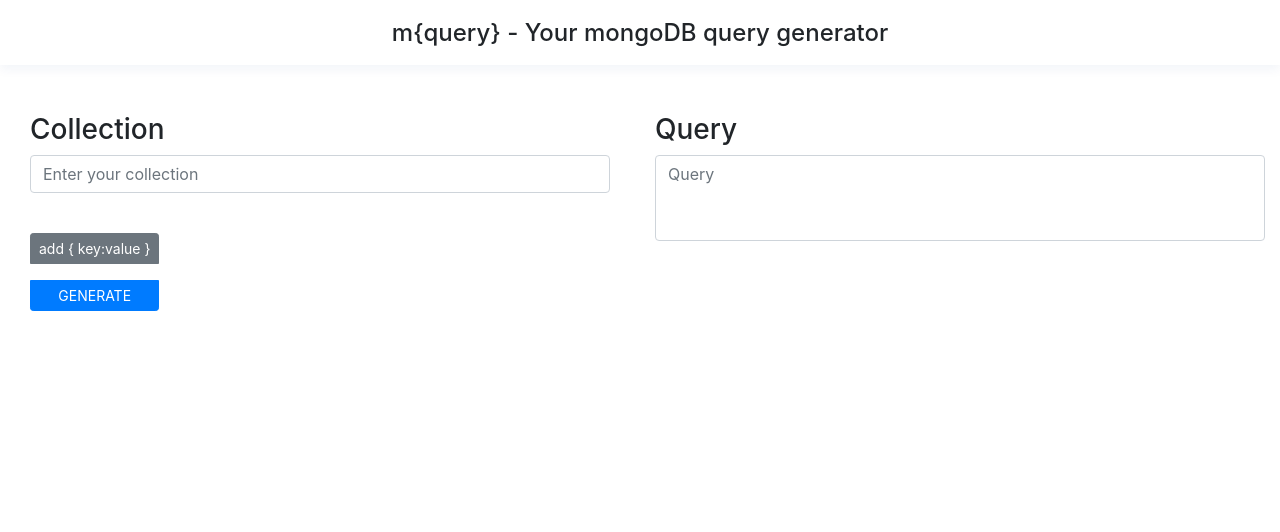
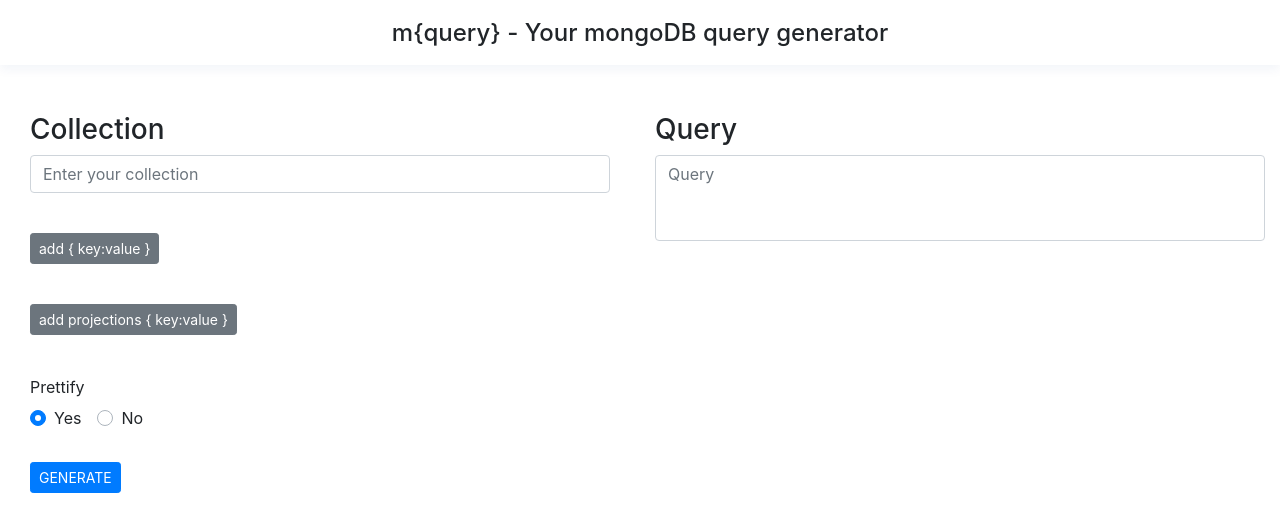
Before and after one commit to pawansingh972/mquery, a Vue app: page / in a window 1280 px wide. Shown: the top 532 px of the page. Built offline with nearby package versions, Linux system fonts and the light colour scheme.

Commit message:
Added projections & an option for prettify

```diff
--- a/src/components/Query.vue
+++ b/src/components/Query.vue
@@ -25,10 +25,22 @@
                       <input v-model='values[index]' class="ml-4" :type="keyValue.type" name="" :id="'value-' + keyValue.index">
                     </li>
                   </ol>
-                  <b-button-group vertical>
-                    <b-button size="sm" v-on:click="addKeyValue" class="mt-3">add { key:value }</b-button>
-                    <b-button size="sm" variant="primary" v-on:click="constructQuery" class="mt-3">GENERATE</b-button>
-                  </b-button-group>
+                  <b-button size="sm" v-on:click="addKeyValue" class="mt-3">add { key:value }</b-button><br>
+                  <!-- Projections Key/Value pairs -->
+                  <ol class="mt-4">
+                    <li class="mb-4" v-for="(projection, index) in projections" :key="index">
+                      <input v-model='p_keys[index]' :type="projection.type" name="" :id="'key-' + projection.index">
+                      <input v-model='p_values[index]' class="ml-4" :type="projection.type" name="" :id="'value-' + projection.index">
+                    </li>
+                  </ol>
+                  <b-button size="sm" v-on:click="addProjection" class="mt-3">add projections { key:value }</b-button><br><br>
+                  <b-form-group class="mt-3" label="Prettify">
+                    <b-form-radio-group id="prettify" v-model="prettify_selected" name="prettify">
+                      <b-form-radio value="p_yes">Yes</b-form-radio>
+                      <b-form-radio value="p_no">No</b-form-radio>
+                    </b-form-radio-group>
+                  </b-form-group>
+                  <b-button size="sm" variant="primary" v-on:click="constructQuery" class="mt-3">GENERATE</b-button>
                 </b-col>
               </b-row>
             </b-container>
@@ -57,12 +69,19 @@
   data () {
     return {
       index: 0,
+      p_index: 0,
       query: '',
+      projectionQuery: '',
       needCollection: false,
       collection: '',
       keyValues: [],
+      projections: [],
       keys: [],
-      values: []
+      values: [],
+      p_keys: [],
+      p_values: [],
+      prettify: '',
+      prettify_selected: 'p_yes'
     }
   },
   watch: {
@@ -87,18 +106,50 @@
       for (let kv of this.keyValues) {
         this.keyValueQuery += this.keys[kv.index] + ': ' + '\'' + this.values[kv.index] + '\''
 
-        // Multiple key values
+        //! Multiple key values
         if ((kv.index + 1) !== this.keyValues.length) {
           this.keyValueQuery += ', '
         }
       }
 
-      this.queryEnd = '})'
-      this.query = this.queryStart + this.keyValueQuery + this.queryEnd + '.pretty();'
+      this.queryEnd = '}'
+
+      //! Projections
+      if (this.projections.length) {
+        this.projectionQuery = ', {'
+
+        for (let projection of this.projections) {
+          this.projectionQuery +=
+            this.p_keys[projection.index] + ': ' + this.p_values[projection.index]
+
+          //! Multiple key values
+          if (projection.index + 1 !== this.projections.length) {
+            this.projections += ', '
+          }
+        }
+
+        this.queryEnd += this.projectionQuery + ' }'
+      }
+
+      //! End of query
+      this.queryEnd += ')'
+
+      this.query = this.queryStart + this.keyValueQuery + this.queryEnd
+
+      //! For prettify
+      if (this.prettify_selected === 'p_yes') {
+        this.query += '.pretty();'
+      } else {
+        this.query += ';'
+      }
     },
     addKeyValue () {
       this.keyValues.push({index: this.index, type: 'text'})
       this.index++
+    },
+    addProjection () {
+      this.projections.push({index: this.p_index, type: 'text'})
+      this.p_index++
     }
   }
 }
@@ -111,4 +162,7 @@
   .collection.nodata:focus {
     box-shadow: 0 0 0 0.2rem rgba(220,53,69,.25);
   }
+  .label-also {
+    position: relative;
+  }
 </style>
```
